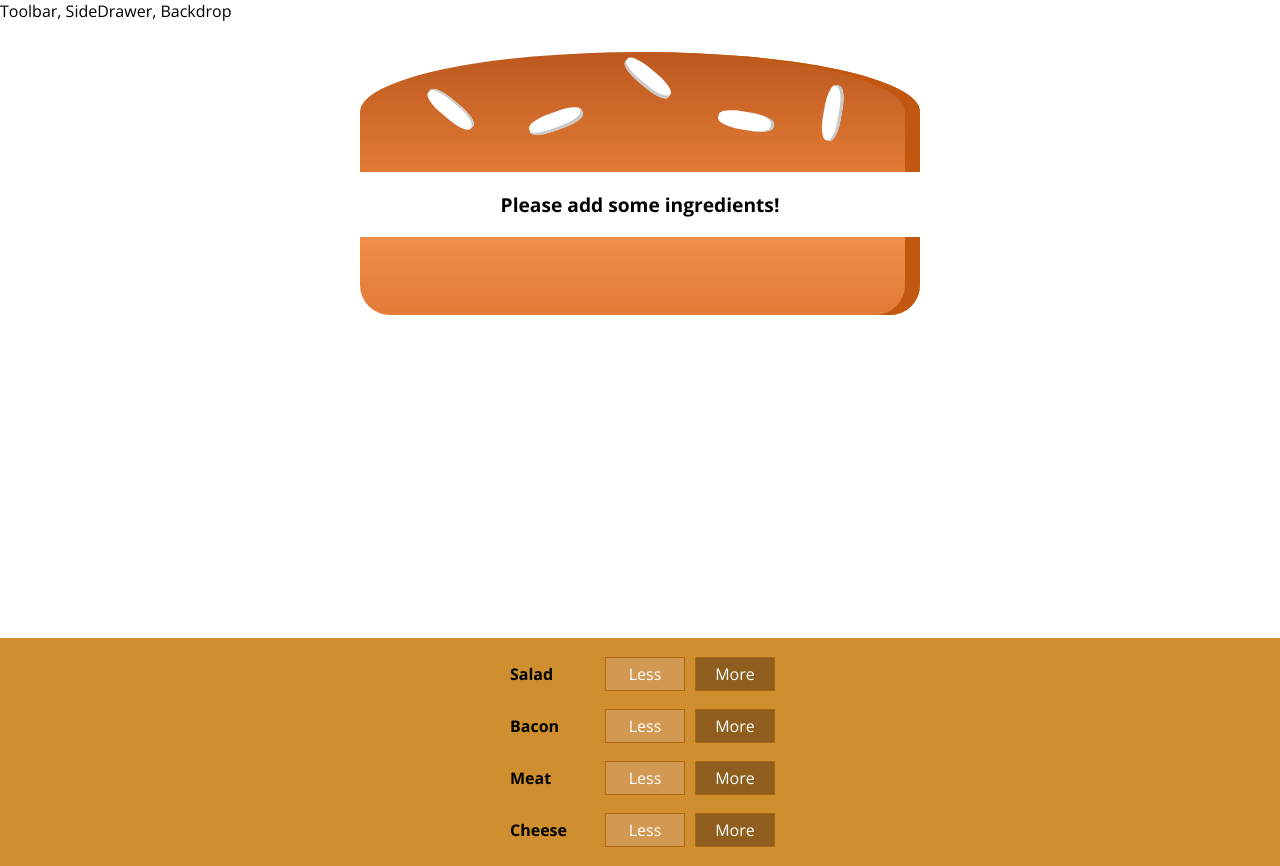
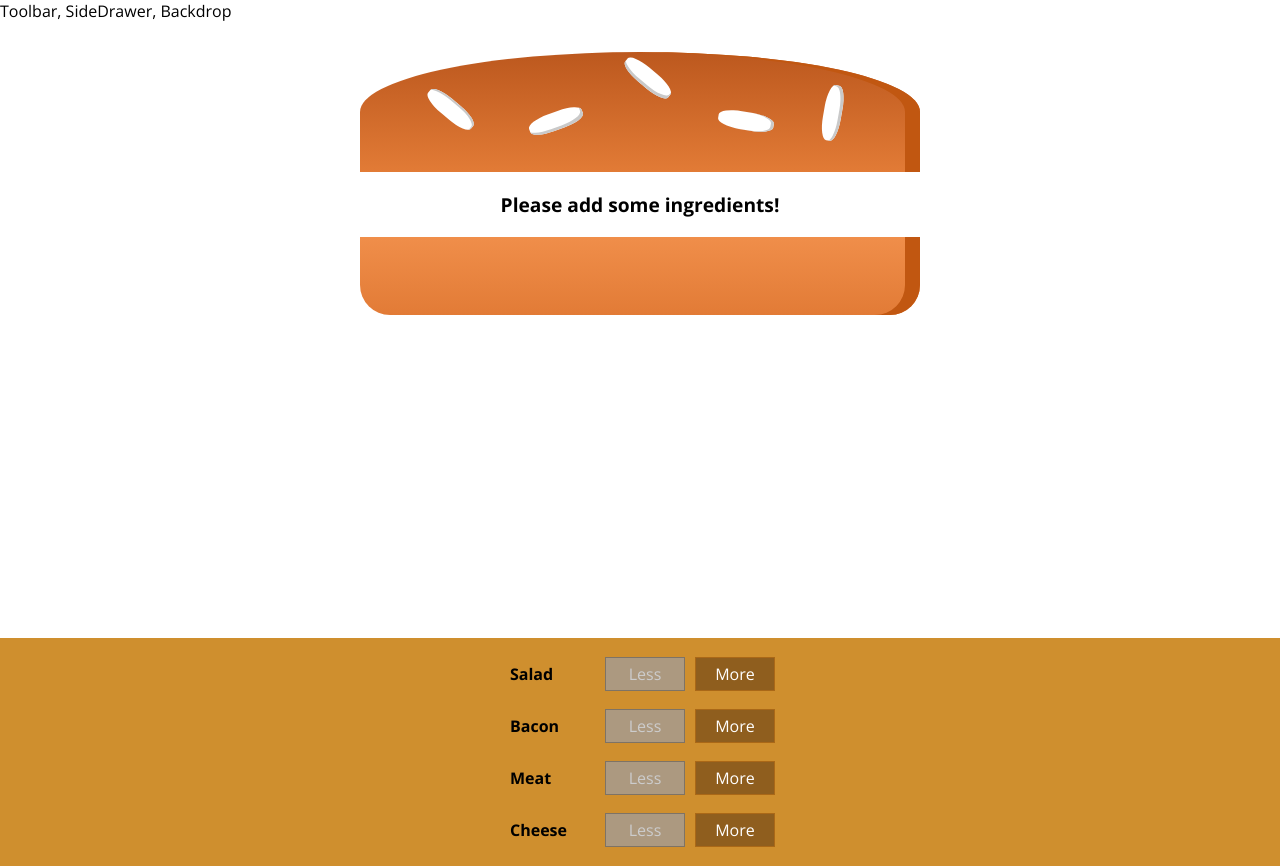
Before and after one commit to ivona21/burger-builder-app, a React app: page / in a window 1280 px wide. Built offline with nearby package versions, Linux system fonts and the light colour scheme.

Commit message:
adding and removing ingredients to burger

```diff
--- a/src/components/Burger/BuildControls/BuildControl/BuildControl.js
+++ b/src/components/Burger/BuildControls/BuildControl/BuildControl.js
@@ -5,8 +5,8 @@
 const buildControl = (props) => (
     <div className={styles.BuildControl}>
         <div className={styles.Label}>{props.label}</div>
-        <button className={styles.Less}>Less</button>
-        <button className={styles.More}>More</button>
+        <button className={styles.Less} onClick={props.removed} disabled={props.disabled}>Less</button>
+        <button className={styles.More} onClick={props.added}>More</button>
     </div>
 )
 
--- a/src/components/Burger/BuildControls/BuildControls.js
+++ b/src/components/Burger/BuildControls/BuildControls.js
@@ -12,8 +12,13 @@
     return (
         <div className={styles.BuildControls}>
             {controls.map(ctrl => (
-                <BuildControl key={ctrl.label}
-                              label={ctrl.label}/>
+                <BuildControl
+                    key={ctrl.label}
+                    label={ctrl.label}
+                    added={() => props.ingredientAdded(ctrl.type)}
+                    removed={() => props.ingredientRemoved(ctrl.type)}
+                    disabled={props.disabled[ctrl.type]}
+                />
             ))}
         </div>
     )
--- a/src/containers/BurgerBuilder/BurgerBuilder.js
+++ b/src/containers/BurgerBuilder/BurgerBuilder.js
@@ -39,14 +39,39 @@
     }
 
     removeIngredientHandler = (type) => {
-
+        const oldCount = this.state.ingredients[type];
+        if (oldCount === 0){
+            return;
+        }
+        const updatedCount = oldCount - 1;
+        const updatedIngredients = {
+            ...this.state.ingredients
+        };
+        updatedIngredients[type] = updatedCount;
+        const priceDeduction = INGREDIENT_PRICES[type];
+        const oldPrice = this.state.totalPrice;
+        const newPrice = oldPrice - priceDeduction;
+        this.setState({
+            ingredients: updatedIngredients,
+            totalPrice: newPrice
+        });
     }
 
     render() {
+        const disabledInfo = {
+            ...this.state.ingredients
+        }
+        for (let key in disabledInfo) {
+            disabledInfo[key] = disabledInfo[key] <= 0
+        }
         return (
             <Aux>
                 <Burger ingredients={this.state.ingredients} />
-                <BulidControls />
+                <BulidControls
+                    ingredientAdded={this.addIngredientHandler}
+                    ingredientRemoved={this.removeIngredientHandler}
+                    disabled={disabledInfo}
+                />
             </Aux>
         );
     }
```
